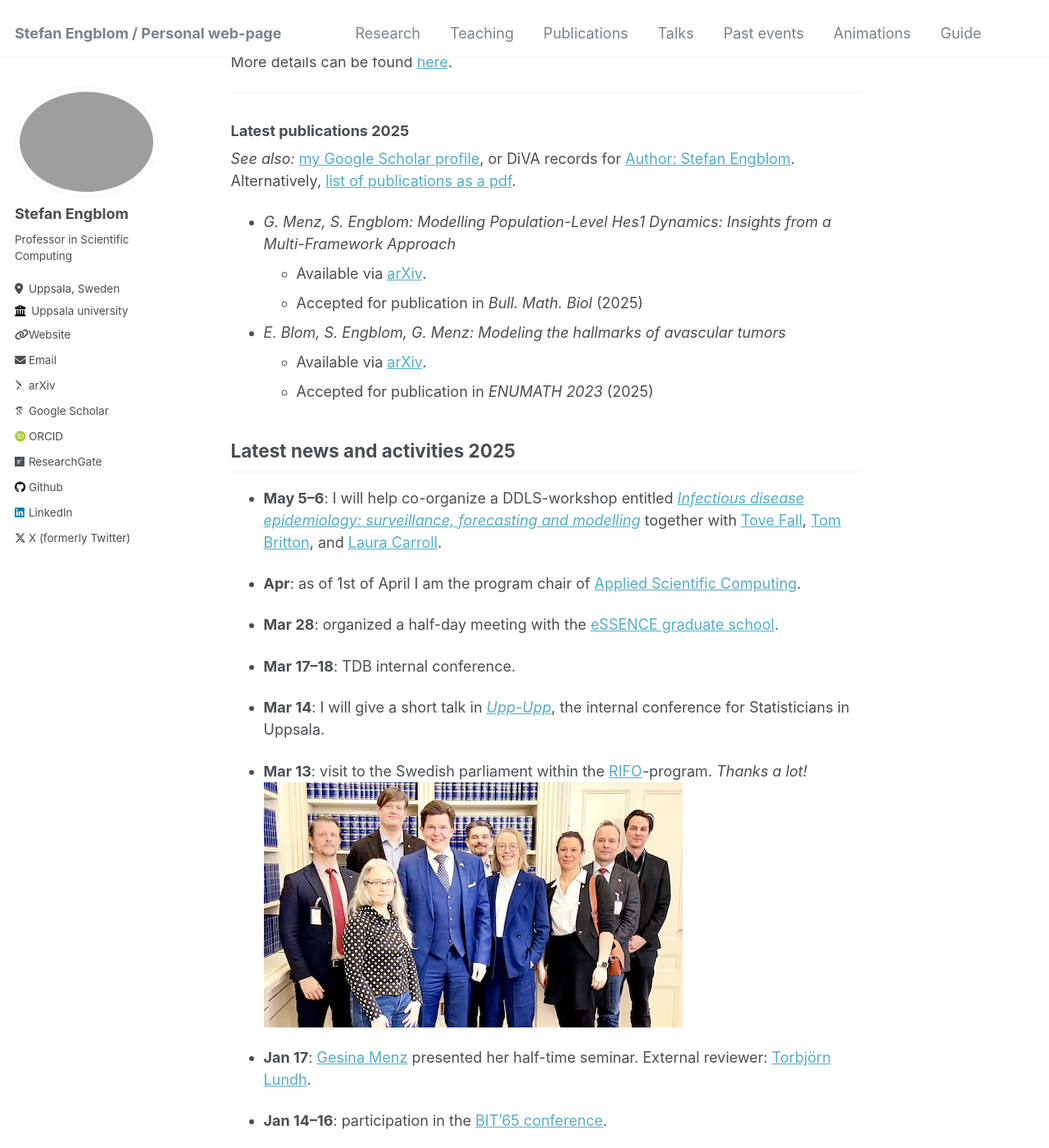
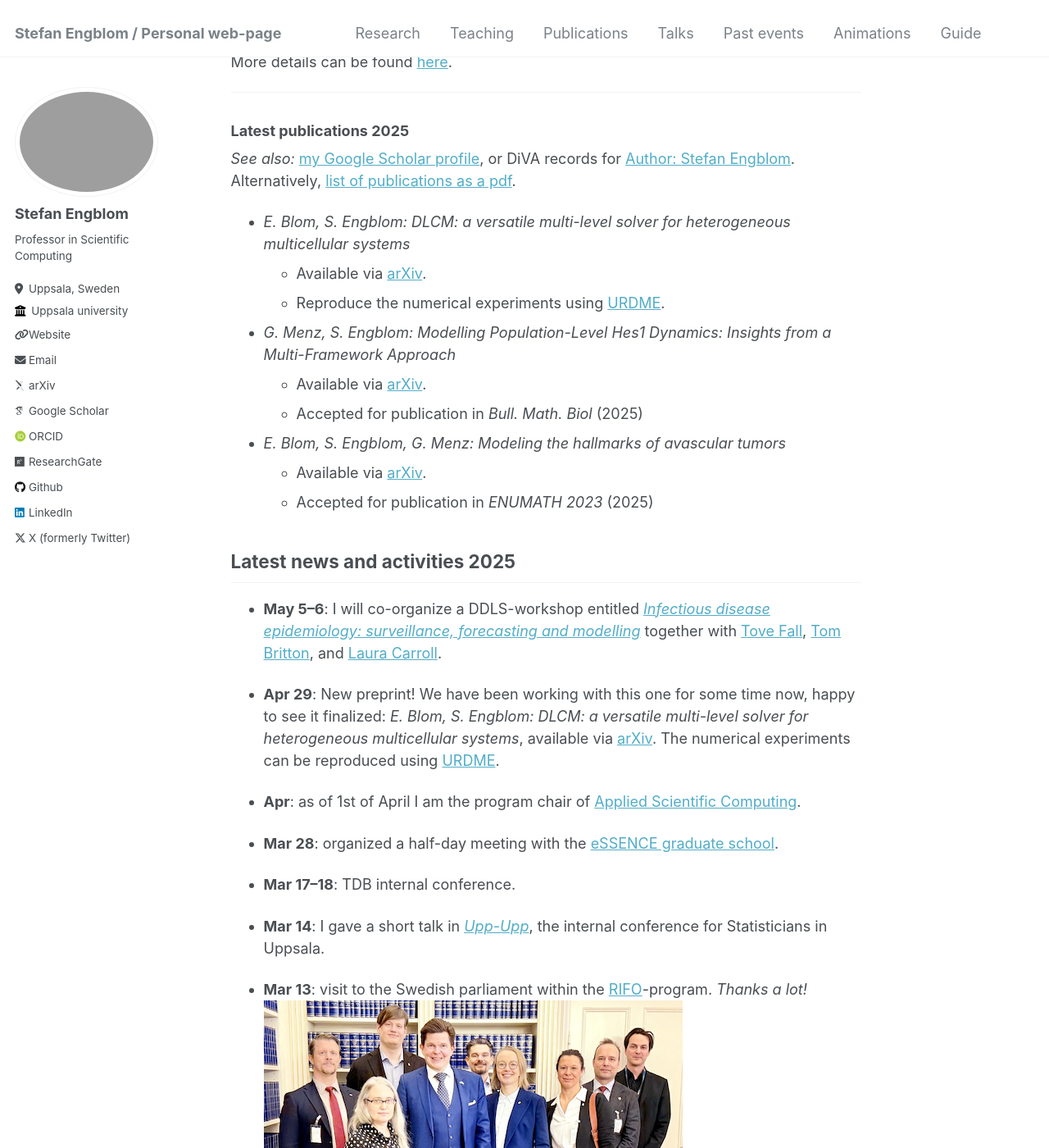
Before and after one commit to stefanengblom/stefanengblom.github.io, a Jekyll site: the page built from _pages/about.md, in a window 1280 px wide and 1400 px high, scrolled down 1196 px. Shown: the whole window at 82% size. Built offline with Jekyll 4.4.1, drawn with Linux system fonts in a browser that asks for light colours; some web fonts are replaced; some of the changed text lies outside the part shown.

Commit message:
preprint

```diff
--- a/_pages/about.md
+++ b/_pages/about.md
@@ -8,7 +8,7 @@ redirect_from:
 ---
 
 I am...
-...the program chair of [Applied Scientific Computing](https://www.uu.se/en/department/information-technology/research/computational-science)...
+...the Program chair of [Applied Scientific Computing](https://www.uu.se/en/department/information-technology/research/computational-science)...
 ...the Director of [eSSENCE](https://essenceofescience.se/)...
 ...coordinating the [TDB Seminar Series](https://uppsala.instructure.com/courses/89337)...
 ...the current faculty advisor of [UPPSALA SIAM Chapter](https://www.uu.se/institution/informationsteknologi/forskning/berakningsvetenskap/siam-chapter)...
@@ -57,6 +57,10 @@ Engblom](http://uu.diva-portal.org/dice/table?query=authorName:Stefan%20Engblom&
 Alternatively, [list of publications as a
 pdf](../files/publ_Engblom.pdf).
 
+* _E. Blom, S. Engblom: DLCM: a versatile multi-level solver for heterogeneous multicellular systems_
+  * Available via [arXiv](https://arxiv.org/abs/2504.20565).
+  * Reproduce the numerical experiments using [URDME](https://github.com/URDME/urdme).
+
 * _G. Menz, S. Engblom: Modelling Population-Level Hes1 Dynamics: Insights from a Multi-Framework Approach_
   * Available via [arXiv](http://arxiv.org/abs/2411.09721).
   * Accepted for publication in _Bull. Math. Biol_ (2025)
@@ -67,7 +71,9 @@ pdf](../files/publ_Engblom.pdf).
 
 ## Latest news and activities 2025
 
-* **May 5--6**: I will help co-organize a DDLS-workshop entitled [_Infectious disease epidemiology: surveillance, forecasting and modelling_](https://www.scilifelab.se/event/ddls-ebi-symposium/) together with [Tove Fall](https://www.uu.se/en/contact-and-organisation/staff?query=N9-1007), [Tom Britton](https://www.su.se/english/profiles/tbrit-1.182592), and [Laura Carroll](https://www.umu.se/en/staff/laura-carroll/).
+* **May 5--6**: I will co-organize a DDLS-workshop entitled [_Infectious disease epidemiology: surveillance, forecasting and modelling_](https://www.scilifelab.se/event/ddls-ebi-symposium/) together with [Tove Fall](https://www.uu.se/en/contact-and-organisation/staff?query=N9-1007), [Tom Britton](https://www.su.se/english/profiles/tbrit-1.182592), and [Laura Carroll](https://www.umu.se/en/staff/laura-carroll/).
+
+* **Apr 29**: New preprint! We have been working with this one for some time now, happy to see it finalized: _E. Blom, S. Engblom: DLCM: a versatile multi-level solver for heterogeneous multicellular systems_, available via [arXiv](https://arxiv.org/abs/2504.20565). The numerical experiments can be reproduced using [URDME](https://github.com/URDME/urdme).
 
 * **Apr**: as of 1st of April I am the program chair of [Applied Scientific Computing](https://www.uu.se/en/department/information-technology/research/computational-science).
 
@@ -75,7 +81,7 @@ pdf](../files/publ_Engblom.pdf).
 
 * **Mar 17--18**: TDB internal conference.
 
-* **Mar 14**: I will give a short talk in [_Upp-Upp_](https://www.uu.se/en/department/mathematics/events/archive/2025-03-14-conference-in-statistics-upp-upp), the internal conference for Statisticians in Uppsala.
+* **Mar 14**: I gave a short talk in [_Upp-Upp_](https://www.uu.se/en/department/mathematics/events/archive/2025-03-14-conference-in-statistics-upp-upp), the internal conference for Statisticians in Uppsala.
 
 * **Mar 13**: visit to the Swedish parliament within the [RIFO](https://rifo.se/natverksprogrammet/)-program.  _Thanks a lot!_
 ![RIFO Participants 2025](/images/RIFO2025.png "Photo: Jesper Ahlin Marceta")
```
